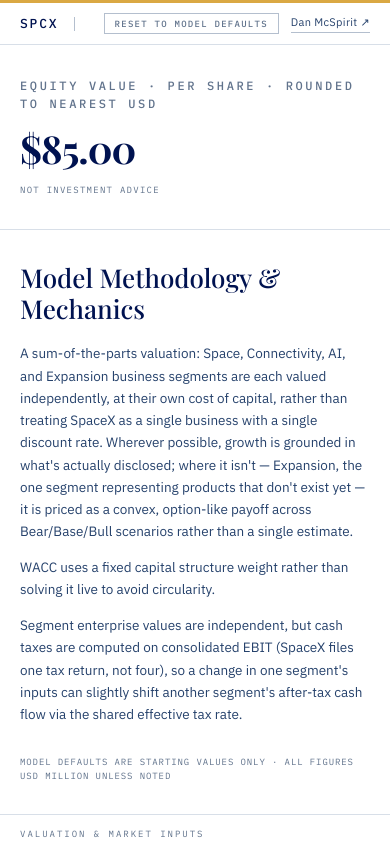
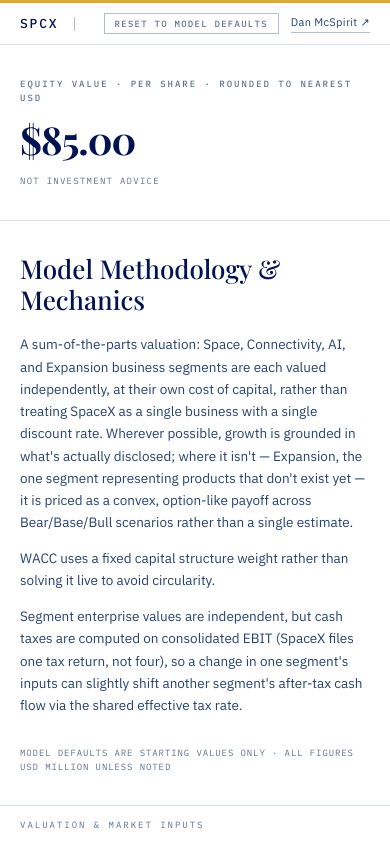
Before and after one commit to mcspiritdaniel/spcx-valuation-analysis, a React (Vite) app: page / in a window 390 px wide. Shown: the top 844 px of the page. Built offline with nearby package versions, Linux system fonts and the light colour scheme; a web font is replaced by a local one.

Commit message:
Restore original hero label size on mobile only
- Keep 12px font-size on desktop for better prominence
- Restore 9px font-size on mobile (max-width: 760px) for better mobile UX
- Desktop and mobile now have appropriate sizing for each context

Co-Authored-By: Claude Haiku 4.5 <noreply@anthropic.com>

```diff
--- a/src/App.css
+++ b/src/App.css
@@ -928,6 +928,10 @@ a {
     padding-bottom: 16px;
   }
 
+  .hero-col__label {
+    font-size: 9px;
+  }
+
   .segments-grid,
   .output-grid {
     grid-template-columns: 1fr;
```
